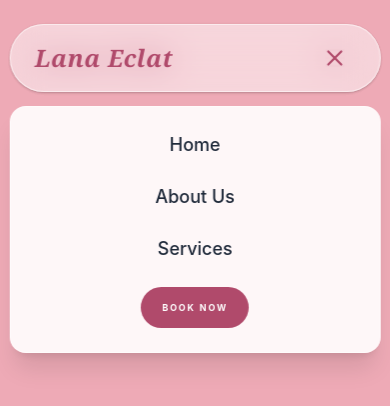
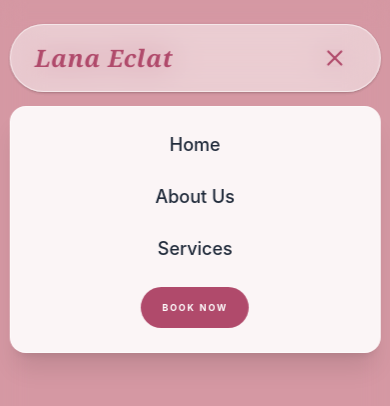
Before and after one commit to Nifemi101/LanaEclat, a React (Vite) app: page / in a window 390 px wide. Both pictures are taken after a click on the button 334 px from the left and 58 px from the top of the page. Shown: the top 406 px of the page. Built offline with nearby package versions, Linux system fonts and the light colour scheme.

Commit message:
added blur overlay when drop down menu is open

```diff
--- a/src/Components/NavBar.jsx
+++ b/src/Components/NavBar.jsx
@@ -6,6 +6,18 @@ const Navbar = () => {
   const [isMobileMenuOpen, setIsMobileMenuOpen] = useState(false);
 
   return (
+    <>
+      {/* 1. BACKGROUND BLUR OVERLAY */}
+      {/* This div covers the entire screen. We use 'fixed' and a high z-index (but lower than the nav). */}
+      {isMobileMenuOpen && (
+        <div
+          className="fixed inset-0 w-screen h-screen bg-black/10 backdrop-blur-md z-[45] animate-in fade-in duration-300"
+          onClick={() => setIsMobileMenuOpen(false)} // Closes menu when clicking the blurred area
+        />
+      )}
+
+      {/* 2. HEADER CONTAINER */}
+      {/* Increased z-index to 50 to stay ABOVE the blur overlay */}
       <header className="fixed top-6 left-1/2 -translate-x-1/2 w-[95%] max-w-6xl z-50">
         <nav
           className="relative flex items-center justify-between px-6 py-3
@@ -48,7 +60,7 @@ const Navbar = () => {
             </button>
           </div>
 
-      {/*   Mobile nav view */}
+          {/* Mobile nav Toggle */}
           <button
             className="md:hidden text-[#B04A6B] p-2 focus:outline-none"
             onClick={() => setIsMobileMenuOpen(!isMobileMenuOpen)}
@@ -57,7 +69,7 @@ const Navbar = () => {
           </button>
         </nav>
 
-      {/* Mobile Menu Dropdown */}
+        {/* 3. MOBILE MENU DROPDOWN */}
         {isMobileMenuOpen && (
           <div className="absolute top-[120%] left-0 w-full bg-white/90 backdrop-blur-xl border border-white/50 shadow-xl rounded-2xl p-6 flex flex-col items-center space-y-6 md:hidden animate-in fade-in slide-in-from-top-4 duration-300">
             <Link
@@ -78,6 +90,7 @@ const Navbar = () => {
              <Link
               to="/services"
               className="text-gray-800 text-lg font-medium hover:text-[#B04A6B] transition-colors"
+              onClick={() => setIsMobileMenuOpen(false)}
             >
               Services
             </Link>
@@ -88,6 +101,7 @@ const Navbar = () => {
           </div>
         )}
       </header>
+    </>
   );
 };
 
```
Lines whose indentation alone changed are shown as unchanged.
